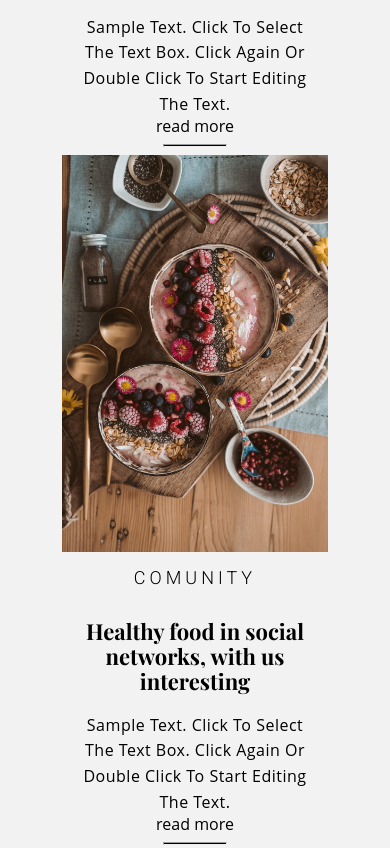
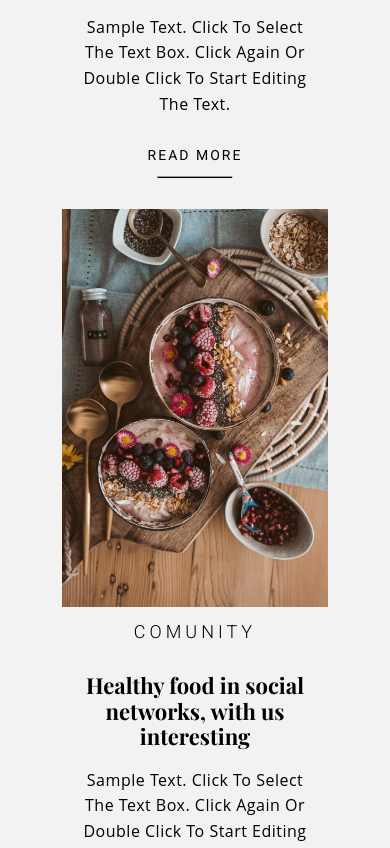
Before and after one commit to Emmanuellecode/Landingpage-Sass, a website: page index.html in a window 390 px wide. Shown: the part 4278-5126 px from the top of the page. Drawn offline with nearby package versions, Linux system fonts and the light colour scheme.

Commit message:
Fix grid container

```diff
--- a/index.html
+++ b/index.html
@@ -35,7 +35,7 @@
                 <div class="container-secondary menu-container">
                     <h1 class="menu-container__heading1">OUR MENU</h1>
                         <h2 class="menu-container__heading2">Delicious From The Chef</h2>
-                            <div class="grid-container ">
+                            <div class="grid-container-two-columns ">
                                 <div class="block-menu ">
                                     <div class="block-menu__meal">PEAR SALAD / $11</div>
                                     <div class="block-menu__ingredient">Reid’s Orchard Pears / Bitter Greens / Granola / Big Firefly / Farms Black and Blue / Pine Nut Vinaigrette</div>
@@ -105,7 +105,7 @@
             </section>
             <!-- ***********************  BLOCK HISTORY (EMMANUELLE)  ***********************    -->
             <div class="container-principal">
-                <div class="grid-container container-secondary block-history">
+                <div class="grid-container-three-colums container-secondary block-history">
                     <img class="block-history__image" src="../../public/images/gateauchoco.jpg" alt="gateau chocolat">
                     <div class="block-history__article article">
                         <h1 class="article__heading1">HISTORY</h1>
--- a/sass/layouts/_grid.scss
+++ b/sass/layouts/_grid.scss
@@ -1,7 +1,13 @@
 // Grid system
 @media (min-width: #{$screen-lg-min}){
-    .grid-container{
+    .grid-container-two-columns{
             display: grid;
             grid-template-columns: repeat(2, 50%);
         }
     }
+    .grid-container-three-colums, .block-history{
+        @include md{
+            display: grid;
+            grid-template-columns: 1fr 1fr 1fr;
+        }
+    }
--- a/sass/main.scss
+++ b/sass/main.scss
@@ -4,7 +4,7 @@
 @import "./utils/functions";
 @import "./utils/mixins";
 @import "./utils/placeholders";
-@import "./utils/breackpoints";
+@import "./utils/breakpoints";
 
 @import "./base/base";
 @import "./base/typography";
--- a/sass/pages/_home.scss
+++ b/sass/pages/_home.scss
@@ -101,14 +101,17 @@
         @include text-font;
     }
     &__hr{
-        width: 25%;
+        width: 30%;
         background-color:black;
         height: 1px;
+        margin-bottom: 30px !important;
+    }
+    &__span{
+        @include sans-serif-font;
+        font-size: 14px;
+        font-weight: 400;
+        letter-spacing: 2px;
+        margin: 30px 0 5px;
+
     }
 }
-.grid-container, .block-history{
-    @include md{
-        display: grid;
-        grid-template-columns: 1fr 1fr 1fr;
-    }
-}
--- a/sass/utils/_variables.scss
+++ b/sass/utils/_variables.scss
@@ -7,7 +7,6 @@ $link-hover: grey;
 //Background-color
 $background-color-primary: #f2f2f2;
 $background-color-secondary: #333333;
-
 
 // Footer variables color text
 $color-link-footer: #ADCCE9;
```
Also changed, not shown: public/css/style.css, sass/utils/_breakpoints.scss (renamed from sass/utils/_breackpoints.scss), 1 other file.
